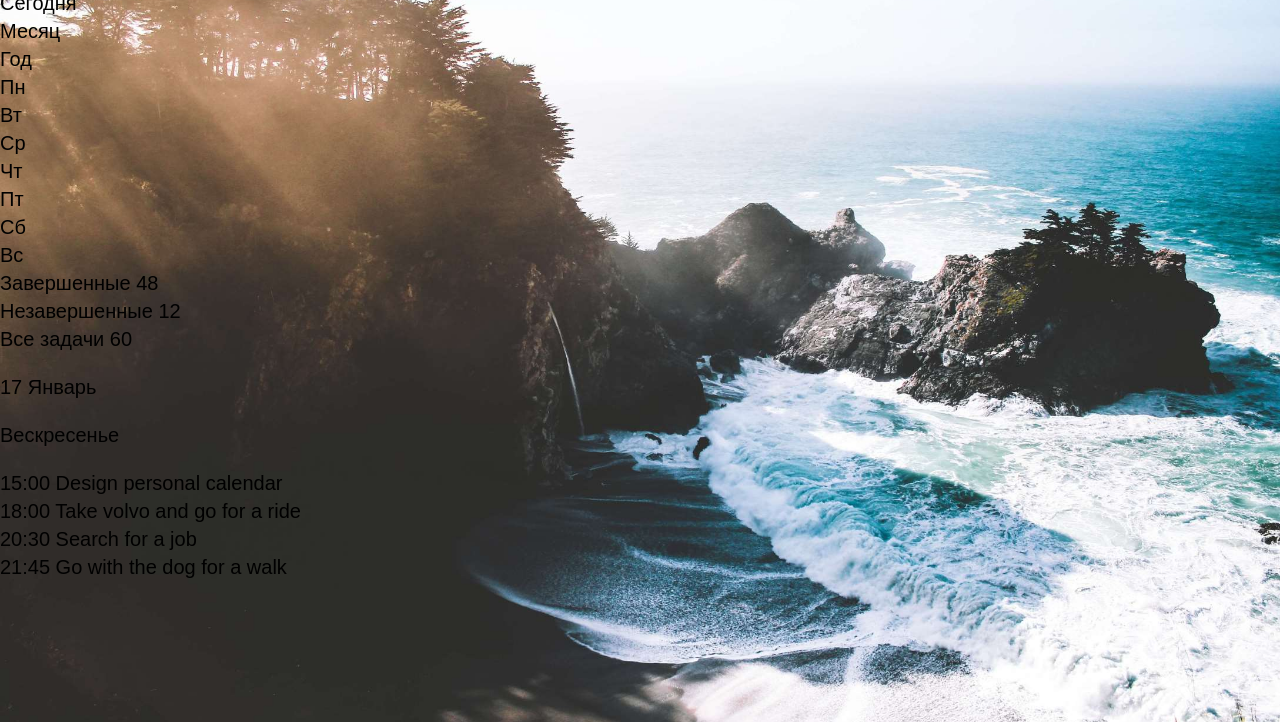
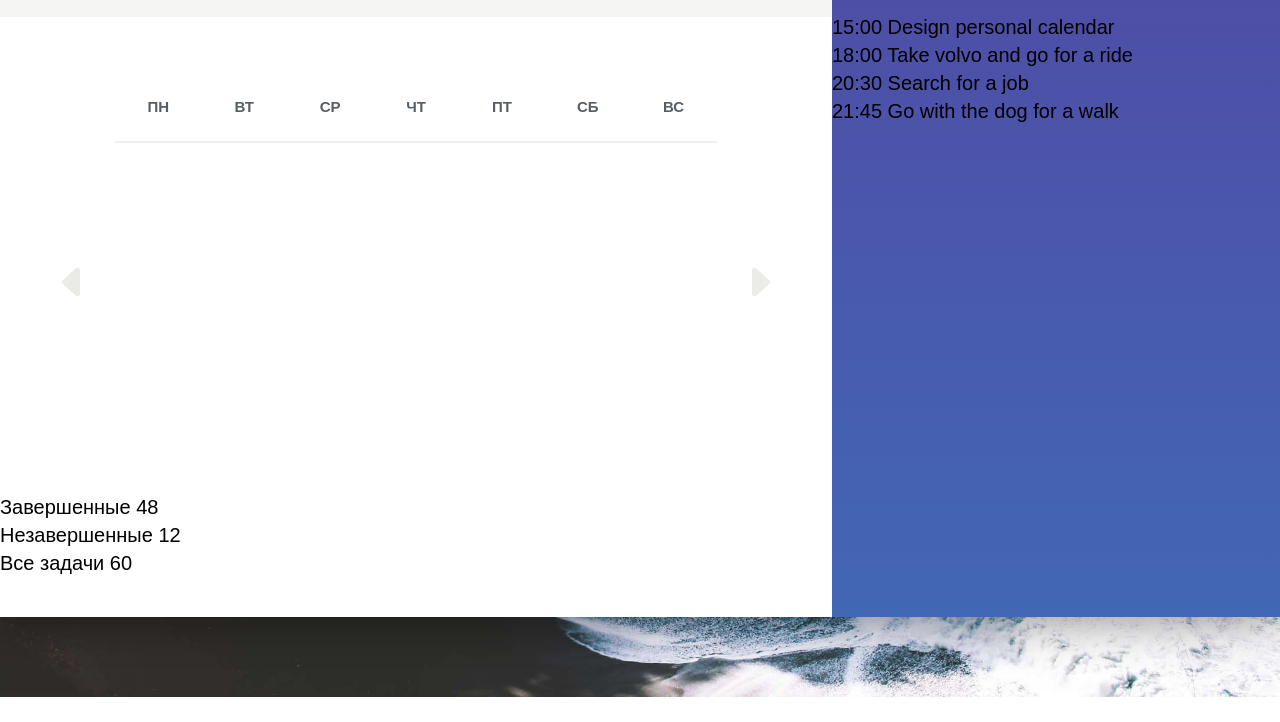
Before and after one commit to UnDrewHa/calendar, a website: page src/index.jade in a window 1280 px wide. Shown: the part 103-825 px from the top of the page. After the commit the page ends 800 px from the top, so only its background shows below. Drawn offline with nearby package versions, Linux system fonts and the light colour scheme; files that its build step writes are made by us from their sources.

Commit message:
Made basic styles

```diff
--- a/src/_style/main.scss
+++ b/src/_style/main.scss
@@ -113,9 +113,124 @@ ul {
   padding: 0 1rem;
 }
 
+.container {
+  height: 100%;
+  margin: 0 auto;
+  max-width: 1400px;
+}
+
+.calendar {
+  @include clearfix;
+  box-shadow: 0 0 50px 0 rgba(0,0,0, .5);
+  height: 90%;
+  position: relative;
+}
+
+.calendar-block {
+  background: #fff;
+  height: 100%;
+  float: left;
+  width: 65%;
+}
+
+.calendar-notes {
+  background: #504aa4;
+  background: linear-gradient(to bottom,  #504aa4 0%,#4267b5 100%);
+  filter: progid:DXImageTransform.Microsoft.gradient( startColorstr='#504aa4', endColorstr='#4267b5',GradientType=0 );
+  height: 100%;
+  float: left;
+  width: 35%;
+}
 
 
+header {
+  background: #f5f5f3;
+  display: flex;
+  justify-content: space-between;
+  height: 6rem;
+  padding: 0 5.49%;
+  position: relative;
+}
 
+.calendar-main__title {
+  color: #898d90;
+  font: 300 2rem/6rem $sans;
+  margin: 0;
+}
+
+.calendar-main__nav {
+  align-self: center;
+  white-space: nowrap;
+    li {
+      background: transparent;
+      border: 1px solid transparent;
+      border-radius: .5em;
+      color: #898d90;
+      cursor: pointer;
+      display: inline-block;
+      font: .75rem/1 $sans;
+      padding: .5em;
+      transition: all .4s;
+        &.active {
+          background: #fff;
+          border: 1px solid #e3e3e1;
+          border-radius: .5em;
+        }
+    }
+    li + li {
+      margin-left: .5em;
+    }
+}
+
+.calendar-main {
+  margin: 6.5% auto 0;
+  position: relative;
+  width: 85%;
+}
+.calendar__wrap {
+  .row:first-child {
+    border-bottom: 2px solid #efefec;
+  }
+}
+
+.row {
+  display: flex;
+  justify-content: space-between;
+  margin: 0 auto;
+  width: 85%;
+}
+.col {
+  color: #575e64;
+  height: 3.5rem;
+  font: bold .75rem/3.5rem $sans;
+  text-align: center;
+  text-transform: uppercase;
+  width: 4.5rem;
+}
+
+.calendar__prev {
+  position: absolute;
+  top: 50%;
+  left: 0;
+  background: url('../_i/icon_prev.png') center no-repeat;
+  background-size: contain;
+  cursor: pointer;
+  height: 1.45rem;
+  margin-top: -.75rem;
+  width: .9rem;
+}
+
+.calendar__next {
+  position: absolute;
+  top: 50%;
+  right: 0;
+  background: url('../_i/icon_next.png') center no-repeat;
+  background-size: contain;
+  cursor: pointer;
+  height: 1.45rem;
+  margin-top: -.75rem;
+  width: .9rem;
+}
 /* ==========================================================================
    Helper classes
    ========================================================================== */
--- a/src/index.jade
+++ b/src/index.jade
@@ -6,7 +6,8 @@ html
     title Calendar
     meta(name='description', content='')
     meta(name='viewport', content='width=device-width, initial-scale=1')
-    link(href='https://fonts.googleapis.com/css?family=Open+Sans:400,700,400italic|Lora:400,700,400italic&subset=latin,cyrillic-ext'
+    link(href='https://fonts.googleapis.com/css?family=Open+Sans:300,400,700,400italic|Lora:400,700,' +
+    '400italic&subset=latin,cyrillic-ext'
     rel='stylesheet' type='text/css')
     link(rel='stylesheet', href='_css/main.css')
   body
@@ -17,7 +18,7 @@ html
             h2.calendar-main__title Январь 2016
             ul.calendar-main__nav
               li Сегодня
-              li Месяц
+              li.active Месяц
               li Год
           .calendar-main
             .calendar__wrap
@@ -29,6 +30,47 @@ html
                 .col Пт
                 .col Сб
                 .col Вс
+              .row
+                .col
+                .col
+                .col
+                .col
+                .col
+                .col
+                .col
+              .row
+                .col
+                .col
+                .col
+                .col
+                .col
+                .col
+                .col
+              .row
+                .col
+                .col
+                .col
+                .col
+                .col
+                .col
+                .col
+              .row
+                .col
+                .col
+                .col
+                .col
+                .col
+                .col
+                .col
+              .row
+                .col
+                .col
+                .col
+                .col
+                .col
+                .col
+                .col
+
             .calendar__prev
             .calendar__next
           .calendar-count
```
Also changed, not shown: build/_css/main.css, build/_i/icon_next.png (added), build/_i/icon_prev.png (added), build/index.html, src/_i/icon_next.png (added), src/_i/icon_prev.png (added), 1 other file.
